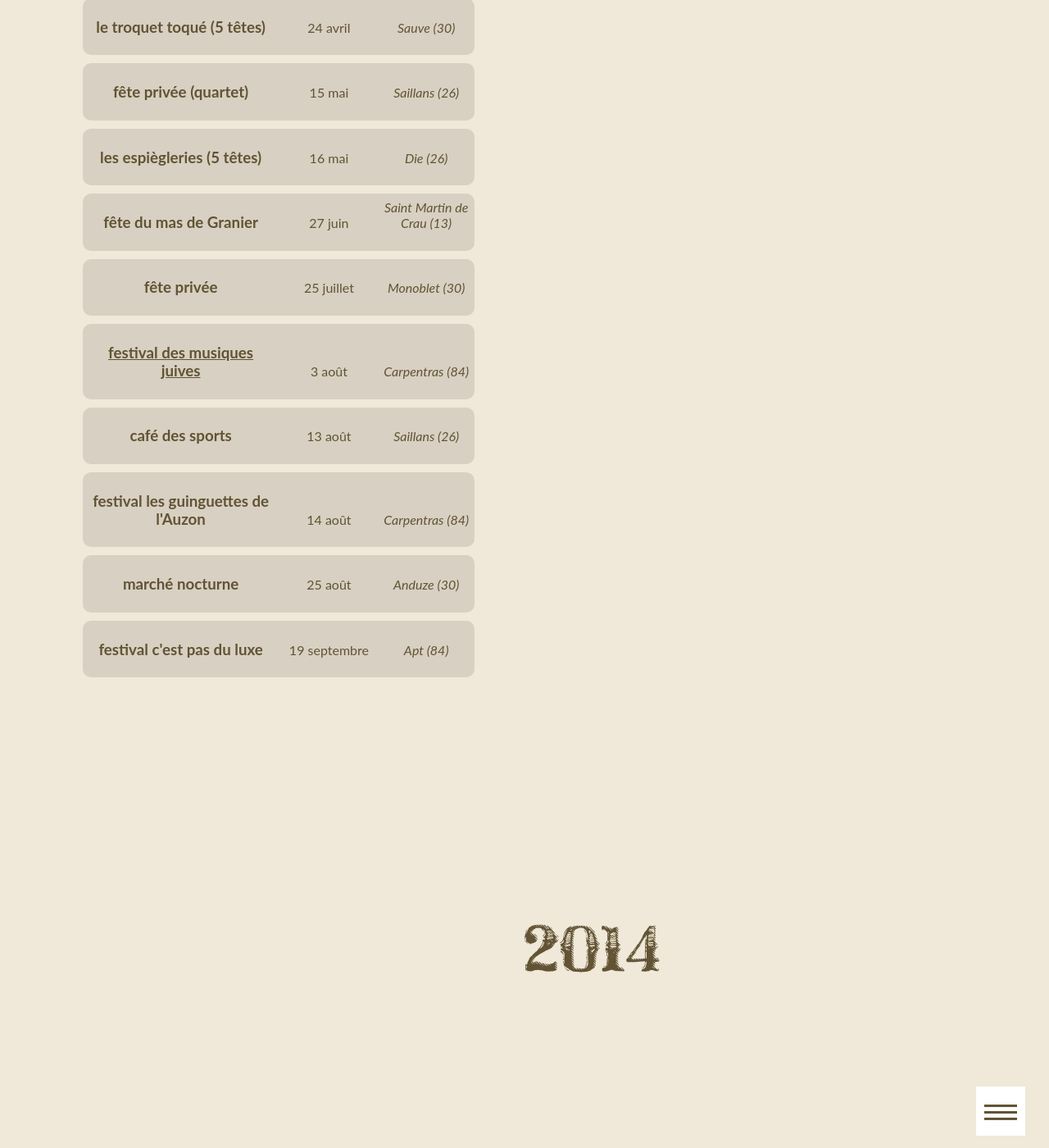
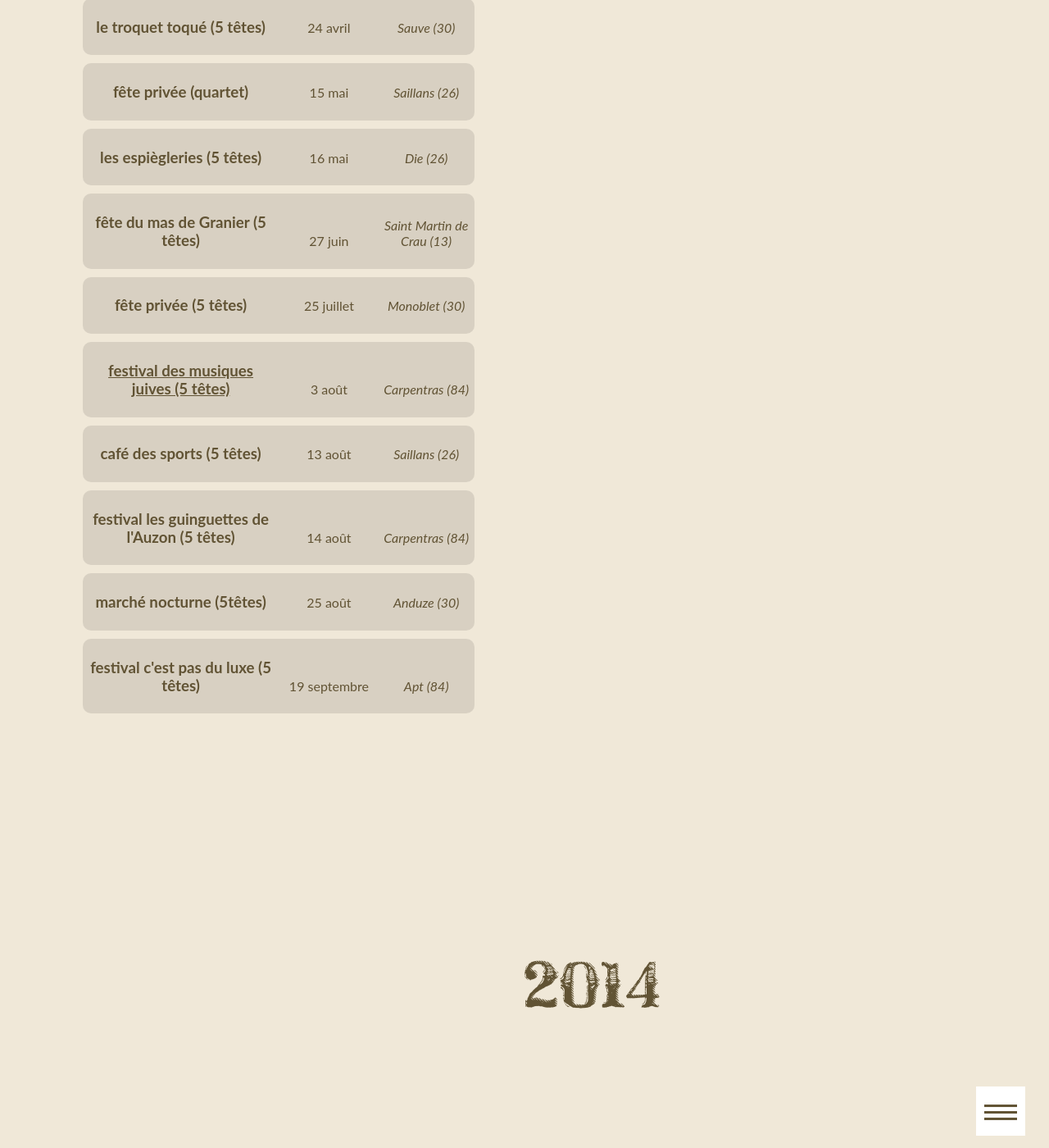
Before and after one commit to ftmftrs/ftmftrs.github.io, a Jekyll site: the page built from concert/index.html, in a window 1280 px wide and 1400 px high, scrolled down 1363 px. Shown: the whole window at 82% size. Built offline with Jekyll 4.4.1, drawn with Linux system fonts in a browser that asks for light colours; Markdown is read by kramdown in place of the engine named in the settings; comment, search, counter and statistics services are not loaded; some of the changed text lies outside the part shown.

Commit message:
Update concerts.yml

```diff
--- a/_data/concerts.yml
+++ b/_data/concerts.yml
@@ -8,7 +8,7 @@
   date: 20 mars
   address: Sommières (30)
 
-- title: le triboulet
+- title: le triboulet (5 têtes)
   date: 21 mars
   address: Anduze (30)
 
@@ -32,31 +32,31 @@
   date: 16 mai
   address: Die (26)
 
-- title: fête du mas de Granier
+- title: fête du mas de Granier (5 têtes)
   date: 27 juin
   address: Saint Martin de Crau (13)
 
-- title: fête privée
+- title: fête privée (5 têtes)
   date: 25 juillet
   address: Monoblet (30)
 
-- title: festival des musiques juives
+- title: festival des musiques juives (5 têtes)
   date: 3 août
   address: Carpentras (84)
   link: http://www.festival-musiques-juives-carpentras.com/
 
-- title: café des sports
+- title: café des sports (5 têtes)
   date: 13 août
   address: Saillans (26)
 
-- title: festival les guinguettes de l'Auzon
+- title: festival les guinguettes de l'Auzon (5 têtes)
   date: 14 août
   address: Carpentras (84)
 
-- title: marché nocturne
+- title: marché nocturne (5têtes)
   date: 25 août
   address: Anduze (30)
 
-- title: festival c'est pas du luxe
+- title: festival c'est pas du luxe (5 têtes)
   date: 19 septembre
   address: Apt (84)
```
